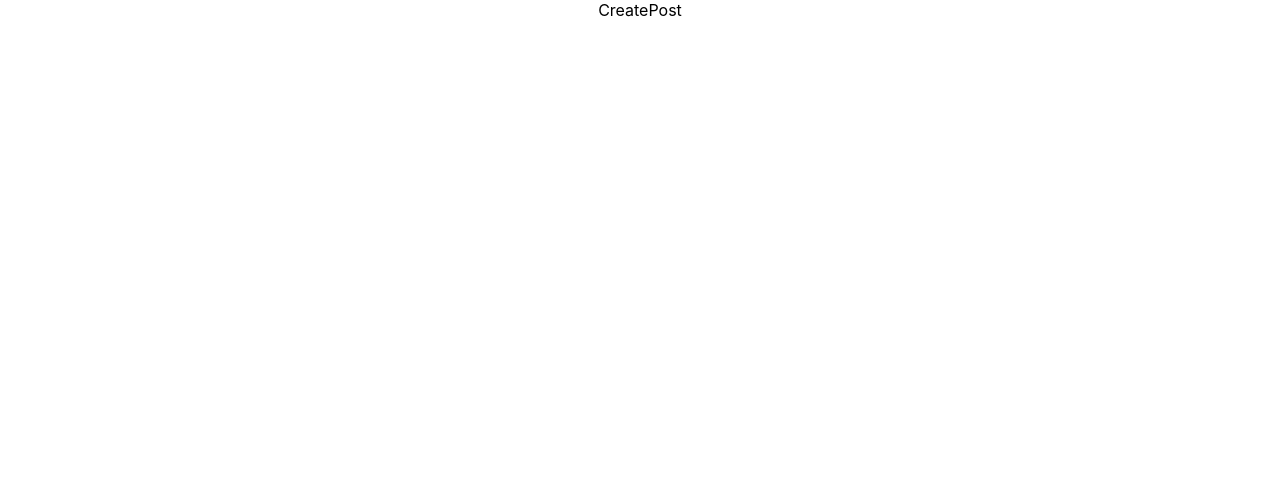
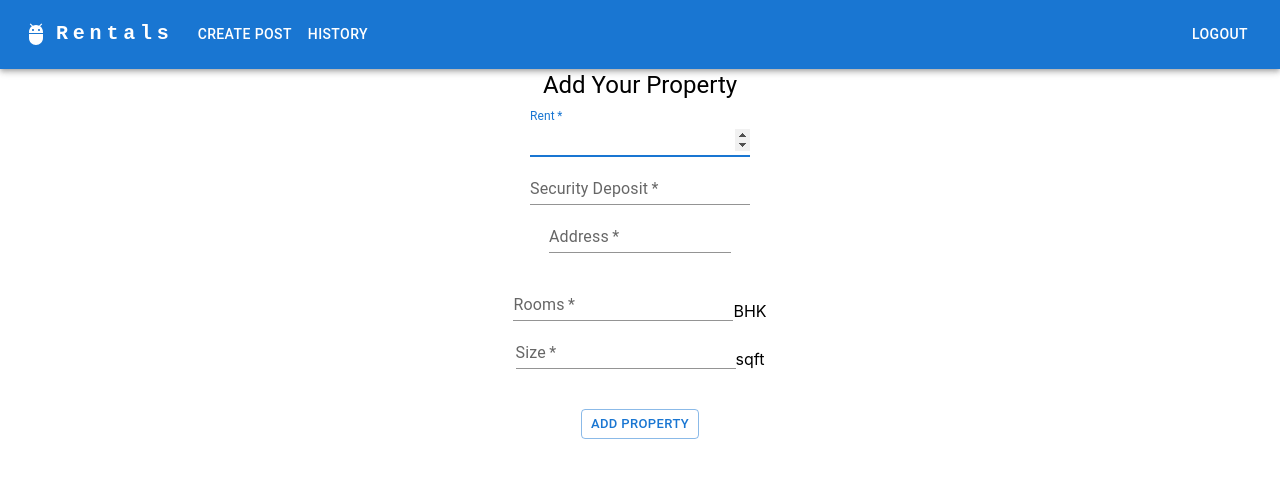
Before and after one commit to NarasimhaVelpula/epam-frontend, a React (Create React App) app: page /createPost in a window 1280 px wide. Shown: the top 478 px of the page. Built offline with nearby package versions, Linux system fonts and the light colour scheme; sample sign-in values are in the browser's storage.

Commit message:
second release

```diff
--- a/src/Components/Appbar.js
+++ b/src/Components/Appbar.js
@@ -24,7 +24,11 @@ const ResponsiveAppBar = () => {
   };
 
 
-  const handleCloseNavMenu = () => {
+  const handleCloseNavMenu = (e) => {
+    console.log(e)
+    if(e==="Create Post"){
+      navigate('/createPost')
+    }
     setAnchorElNav(null);
   };
 
@@ -80,13 +84,13 @@ const ResponsiveAppBar = () => {
                 horizontal: 'left',
               }}
               open={Boolean(anchorElNav)}
-              onClose={handleCloseNavMenu}
+
               sx={{
                 display: { xs: 'block', md: 'none' },
               }}
             >
               {pages.map((page) => (
-                <MenuItem key={page} onClick={handleCloseNavMenu}>
+                <MenuItem key={page} onClick={()=>{handleCloseNavMenu(page)}} >
                   <Typography textAlign="center">{page}</Typography>
                 </MenuItem>
               ))}
@@ -115,7 +119,7 @@ const ResponsiveAppBar = () => {
             {pages.map((page) => (
               <Button
                 key={page}
-                onClick={handleCloseNavMenu}
+                onClick={()=>{handleCloseNavMenu(page)}}
                 sx={{ my: 2, color: 'white', display: 'block' }}
               >
                 {page}
--- a/src/Components/Card.js
+++ b/src/Components/Card.js
@@ -5,9 +5,20 @@ import CardActions from '@mui/material/CardActions';
 import CardContent from '@mui/material/CardContent';
 import Button from '@mui/material/Button';
 import Typography from '@mui/material/Typography';
+import FormDialog from './InterestDialog';
 
 
 export default function OutlinedCard(props) {
+  const [open, setOpen] = React.useState(props.open);
+    const [postId,setPostId]=React.useState(null)
+
+  const handleClickOpen = () => {
+    setOpen(true);
+  };
+
+  const handleClose = () => {
+    setOpen(false);
+  };
 
     const card = (
         <React.Fragment>
@@ -34,8 +45,9 @@ export default function OutlinedCard(props) {
             </Typography>
           </CardContent>
           <CardActions>
-            <Button size="small">ShowInterest</Button>
+            <Button size="small" onClick={handleClickOpen}>ShowInterest</Button>
           </CardActions>
+          <FormDialog open={open} postId={props.property._id} handleClose={handleClose}/>
         </React.Fragment>
       );
 
--- /dev/null
+++ b/src/Components/InterestDialog.js
@@ -0,0 +1,61 @@
+import * as React from 'react';
+import Button from '@mui/material/Button';
+import TextField from '@mui/material/TextField';
+import Dialog from '@mui/material/Dialog';
+import DialogActions from '@mui/material/DialogActions';
+import DialogContent from '@mui/material/DialogContent';
+import DialogContentText from '@mui/material/DialogContentText';
+import DialogTitle from '@mui/material/DialogTitle';
+import axios from '../axios'
+import { LoadingButton } from '@mui/lab';
+
+export default function FormDialog(props) {
+
+    const {open,handleClose, postId}=props
+    const [loading,setLoading]=React.useState(false)
+    const handleSubmit=()=>{
+        setLoading(true)
+        axios.post(`posts/showInterest/${postId}`,{},{
+            headers:{authtoken: localStorage.getItem('authtoken')}
+        })
+        .then(
+            res=>{
+                alert('Interest Sent Sucessfully')
+                handleClose()
+            }
+
+        )
+        .catch(err=>{
+            alert("Something got failed, Please try again")
+        })
+    }
+  return (
+      <Dialog open={open} onClose={handleClose}>
+        <DialogTitle>Send Interest</DialogTitle>
+        <DialogContent>
+          <DialogContentText>
+            To send Your Interest to this Property, please enter your mobile number here. We
+            will send updates occasionally.
+          </DialogContentText>
+          <TextField
+            autoFocus
+            margin="dense"
+            id="name"
+            label="Mobile Number"
+
+            fullWidth
+            variant="standard"
+          />
+        </DialogContent>
+        <DialogActions>
+          <Button onClick={handleClose}>Cancel</Button>
+          <LoadingButton
+          size="small"
+          loadingIndicator="Sending..."
+          loading={loading}
+          onClick={handleSubmit}>Send Interest</LoadingButton>
+        </DialogActions>
+      </Dialog>
+
+  );
+}
--- a/src/Pages/CreatePost.js
+++ b/src/Pages/CreatePost.js
@@ -1,8 +1,125 @@
+import { Alert, Box, Button, FormControl, InputAdornment, InputLabel, OutlinedInput, TextField, Typography } from '@mui/material'
+import { Container } from '@mui/system'
+import axios from '../axios'
+import LoadingButton from '@mui/lab/LoadingButton';
 import React from 'react'
+import ResponsiveAppBar from '../Components/Appbar'
+import useCheckAuthorized from './useCheckAuthorized'
 
 function CreatePost() {
+  useCheckAuthorized()
+  const [errorMessage, seterrorMessage] = React.useState("")
+  const [loader,setLoader]=React.useState(false)
+
+  const handleSubmit = (event) => {
+    event.preventDefault();
+     const data = new FormData(event.currentTarget);
+      const rent= data.get('rent')
+      const deposit=data.get('deposit')
+      const address=data.get('address')
+      const rooms=data.get('rooms')
+      const size=data.get('size')
+      //console.log(rent,deposit,address,rooms,size)
+      setLoader(true)
+    axios.post('posts/createPost',{rent,deposit,address,rooms,size},
+      {headers:{authtoken: localStorage.getItem('authtoken')}
+    })
+    .then(res=>{
+      alert("Post Updated")
+      setLoader(false)
+    })
+    .catch(err=>{
+        seterrorMessage("Invalid Details")
+        setLoader(false)
+    })
+  };
+
   return (
-    <div>CreatePost</div>
+   <>
+    <ResponsiveAppBar />
+    <Container>
+    <Typography component="h1" variant="h5">
+            Add Your Property
+          </Typography>
+    <Box component="form" onSubmit={handleSubmit} noValidate sx={{ mt: 1 }}>
+            <TextField
+
+              required
+
+              id="rent"
+              label="Rent"
+              name="rent"
+              autoFocus
+              variant='standard'
+              type='number'
+            />
+            <br />
+            <TextField
+
+              required
+
+              name="deposit"
+              label="Security Deposit"
+              type="number"
+              id="deposit"
+              variant='standard'
+            />
+            <br />
+            <TextField
+
+              required
+
+              name="address"
+              label="Address"
+              type="string"
+              id="address"
+              variant='standard'
+              multiline
+            />
+            <br />
+
+        <br />
+        <div style={{display: 'flex', alignItems:'end',justifyContent:'center'}}>
+            <TextField
+
+            required
+
+            name="rooms"
+            label="Rooms"
+
+            id="address"
+            variant='standard'
+            inputProps={{ inputMode: 'numeric', pattern: '[0-9]*' }}
+          /><label>BHK</label>
+          </div>
+          <div style={{display: 'flex', alignItems:'end',justifyContent:'center'}}>
+            <TextField
+
+            required
+
+            name="size"
+            label="Size"
+
+            id="address"
+            variant='standard'
+            inputProps={{ inputMode: 'numeric', pattern: '[0-9]*' }}
+          /><label>sqft</label>
+          </div>
+          <br />
+            <span style={{color:'red'}}>{errorMessage}</span>
+            <br />
+            <LoadingButton
+          size="small"
+          type='submit'
+          loading={loader}
+          loadingIndicator="Loading..."
+          variant="outlined"
+        >
+          Add Property
+        </LoadingButton>
+          </Box>
+    </Container>
+   </>
   )
 }
 
--- a/src/Pages/Home.js
+++ b/src/Pages/Home.js
@@ -19,6 +19,8 @@ function Home() {
                 console.log("something is wrong")
             })
         },[])
+
+
   return (
     <>
         <ResponsiveAppBar />
```
Also changed, not shown: 1 other file (tests, documents, lock files or other folders).
